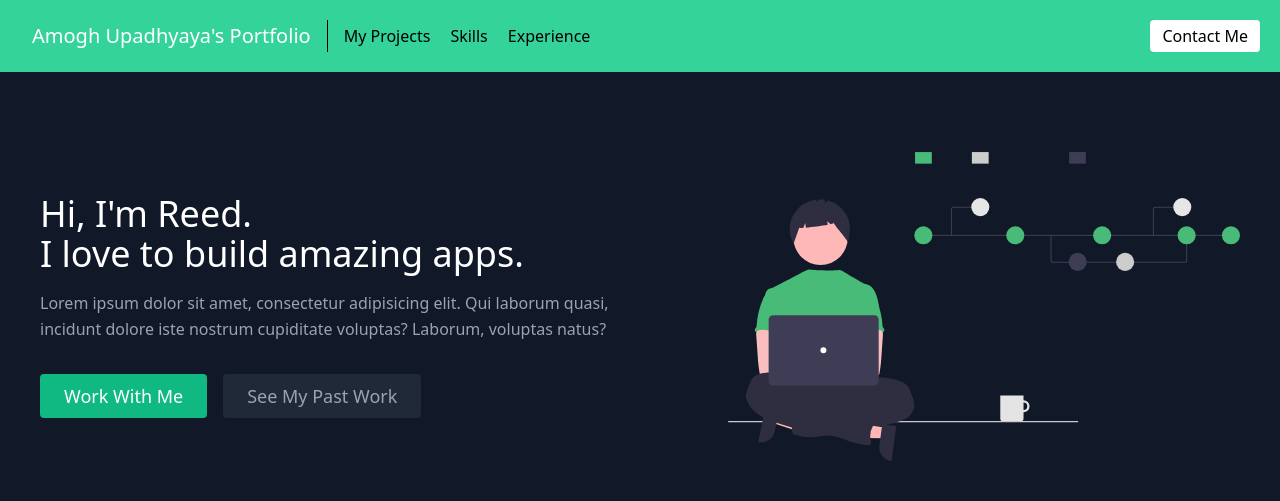
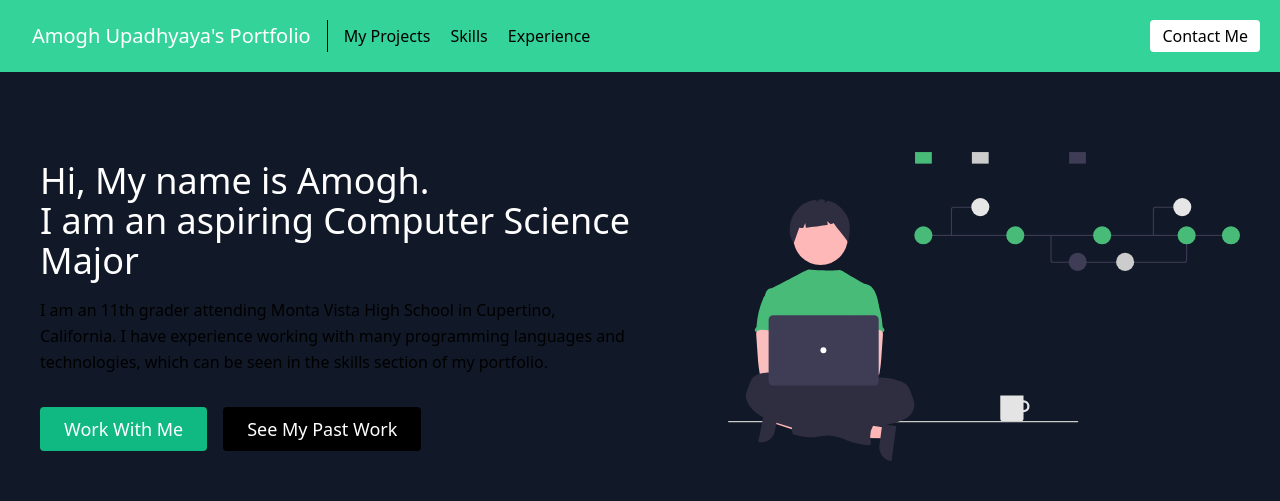
Before and after one commit to amoghu26/portfolio, a React (Create React App) app: page / in a window 1280 px wide. Shown: the top 501 px of the page. Built offline with nearby package versions, Linux system fonts and the light colour scheme.

Commit message:
Add files via upload

```diff
--- a/src/components/About.js
+++ b/src/components/About.js
@@ -8,14 +8,13 @@ export default function About() {
       <div className="container mx-auto flex px-10 py-20 md:flex-row flex-col items-center">
         <div className="lg:flex-grow md:w-1/2 lg:pr-24 md:pr-16 flex flex-col md:items-start md:text-left mb-16 md:mb-0 items-center text-center">
           <h1 className="title-font sm:text-4xl text-3xl mb-4 font-medium text-white">
-            Hi, I'm Reed.
-            <br className="hidden lg:inline-block" />I love to build amazing
-            apps.
+            Hi, My name is Amogh.
+            <br className="hidden lg:inline-block" />
+            I am an aspiring Computer Science Major
           </h1>
-          <p className="mb-8 leading-relaxed">
-            Lorem ipsum dolor sit amet, consectetur adipisicing elit. Qui
-            laborum quasi, incidunt dolore iste nostrum cupiditate voluptas?
-            Laborum, voluptas natus?
+          <p className="mb-8 leading-relaxed text-black">
+            I am an 11th grader attending Monta Vista High School in
+            Cupertino, California. I have experience working with many programming languages and technologies, which can be seen in the skills section of my portfolio.
           </p>
           <div className="flex justify-center">
             <a
@@ -25,7 +24,7 @@ export default function About() {
             </a>
             <a
               href="#projects"
-              className="ml-4 inline-flex text-gray-400 bg-gray-800 border-0 py-2 px-6 focus:outline-none hover:bg-gray-700 hover:text-white rounded text-lg">
+              className="ml-4 inline-flex text-white bg-black border-0 py-2 px-6 focus:outline-none hover:bg-black hover:text-white rounded text-lg">
               See My Past Work
             </a>
           </div>
```
